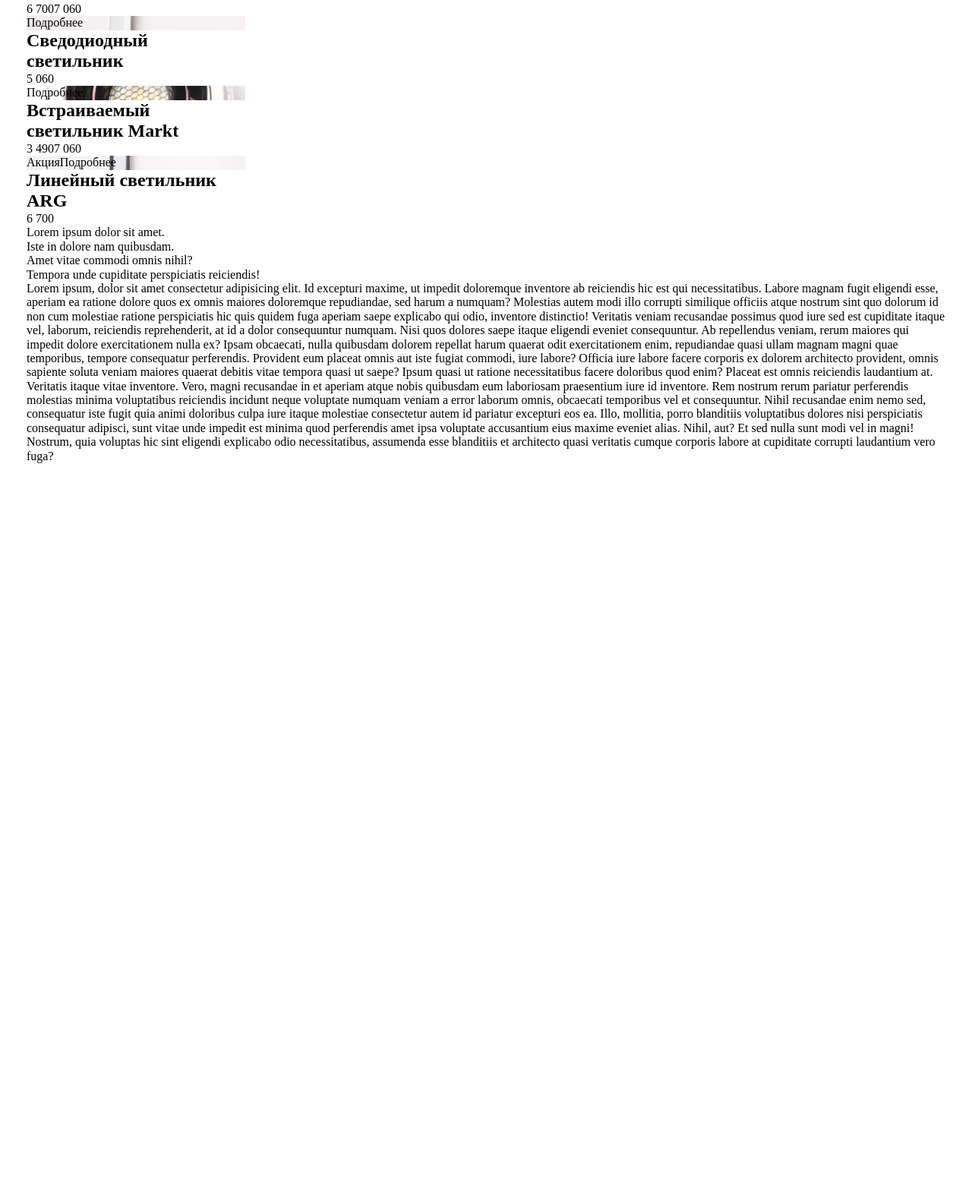
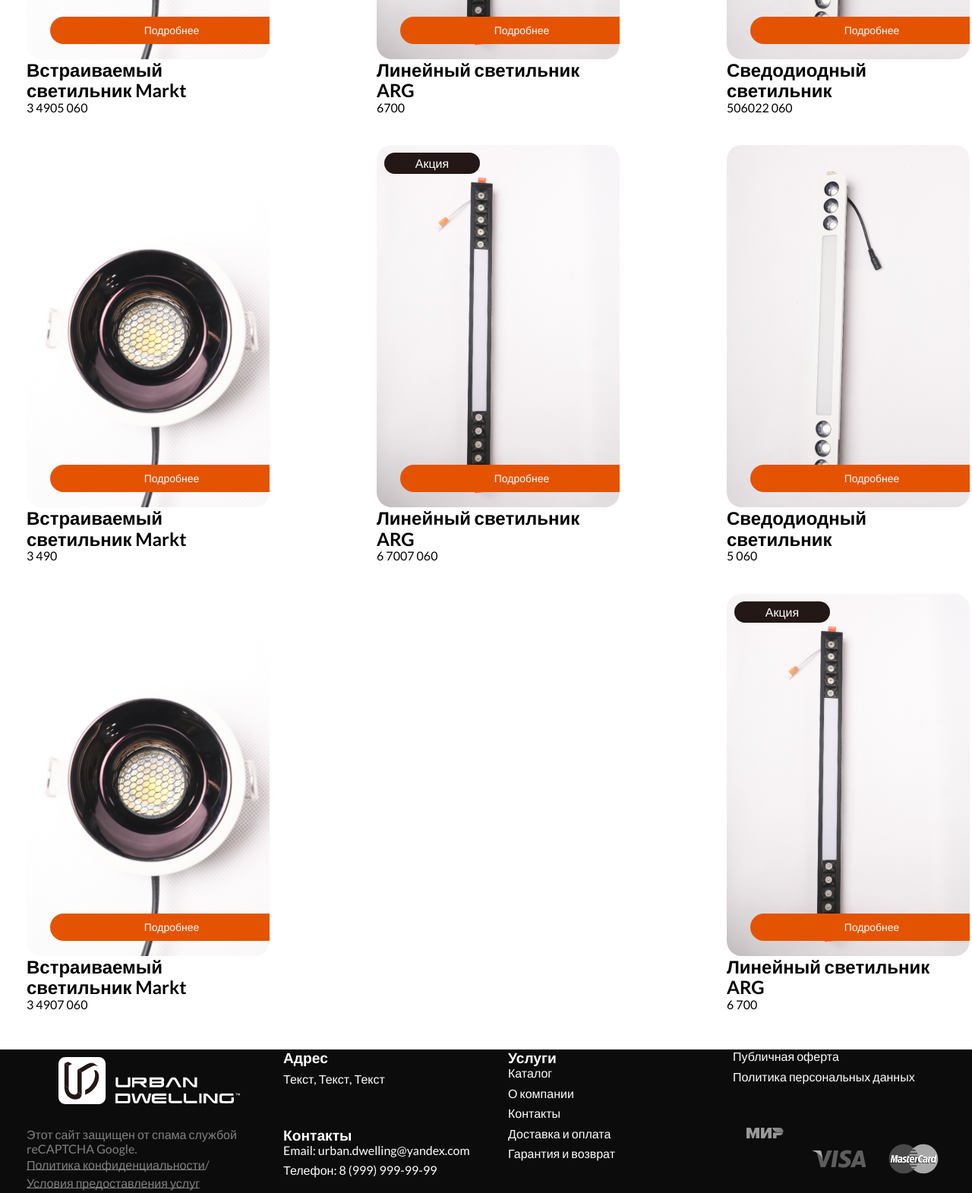
Before and after one commit to semenovdemyan/landingPage, a plain HTML site: page index.html in a window 1280 px wide. Shown: the part 634-2205 px from the top of the page at 76% size. Before the commit the page ends 1244 px from the top, so only its background shows below. Drawn offline with Linux system fonts and the light colour scheme.

Commit message:
add some scripts, footer and fonts

```diff
--- a/index.html
+++ b/index.html
@@ -4,6 +4,7 @@
     <meta charset="UTF-8" />
     <meta name="viewport" content="width=device-width, initial-scale=1.0" />
     <title>Urban Dwelling</title>
+    <link rel="icon" href="imgs/UI/fav.svg" type="image/x-icon" />
     <link rel="stylesheet" href="styles/normalize.css" />
     <link rel="stylesheet" href="styles/reset.css" />
     <link rel="stylesheet" href="styles/style.css" />
@@ -15,7 +16,7 @@
         <div class="container header__container--black">
           <a target="_blank" rel="noopener" href="#">Доставка и&nbsp;оплата</a>
           <a target="_blank" rel="noopener" href="#">Гарантия и&nbsp;возврат</a>
-          <button>EN</button>
+          <button class="header__btn--lang-toggle">EN</button>
         </div>
       </div>
       <div class="header__white-block">
@@ -55,49 +56,78 @@
       </div>
     </main>
 
-    <footer>
+    <footer class="footer">
       <div class="container">
-        <ul>
-          <li>Lorem ipsum dolor sit amet.</li>
-          <li>Iste in dolore nam quibusdam.</li>
-          <li>Amet vitae commodi omnis nihil?</li>
-          <li>Tempora unde cupiditate perspiciatis reiciendis!</li>
-        </ul>
-        <span
-          >Lorem ipsum, dolor sit amet consectetur adipisicing elit. Id
-          excepturi maxime, ut impedit doloremque inventore ab reiciendis hic
-          est qui necessitatibus. Labore magnam fugit eligendi esse, aperiam ea
-          ratione dolore quos ex omnis maiores doloremque repudiandae, sed harum
-          a numquam? Molestias autem modi illo corrupti similique officiis atque
-          nostrum sint quo dolorum id non cum molestiae ratione perspiciatis hic
-          quis quidem fuga aperiam saepe explicabo qui odio, inventore
-          distinctio! Veritatis veniam recusandae possimus quod iure sed est
-          cupiditate itaque vel, laborum, reiciendis reprehenderit, at id a
-          dolor consequuntur numquam. Nisi quos dolores saepe itaque eligendi
-          eveniet consequuntur. Ab repellendus veniam, rerum maiores qui impedit
-          dolore exercitationem nulla ex? Ipsam obcaecati, nulla quibusdam
-          dolorem repellat harum quaerat odit exercitationem enim, repudiandae
-          quasi ullam magnam magni quae temporibus, tempore consequatur
-          perferendis. Provident eum placeat omnis aut iste fugiat commodi, iure
-          labore? Officia iure labore facere corporis ex dolorem architecto
-          provident, omnis sapiente soluta veniam maiores quaerat debitis vitae
-          tempora quasi ut saepe? Ipsum quasi ut ratione necessitatibus facere
-          doloribus quod enim? Placeat est omnis reiciendis laudantium at.
-          Veritatis itaque vitae inventore. Vero, magni recusandae in et aperiam
-          atque nobis quibusdam eum laboriosam praesentium iure id inventore.
-          Rem nostrum rerum pariatur perferendis molestias minima voluptatibus
-          reiciendis incidunt neque voluptate numquam veniam a error laborum
-          omnis, obcaecati temporibus vel et consequuntur. Nihil recusandae enim
-          nemo sed, consequatur iste fugit quia animi doloribus culpa iure
-          itaque molestiae consectetur autem id pariatur excepturi eos ea. Illo,
-          mollitia, porro blanditiis voluptatibus dolores nisi perspiciatis
-          consequatur adipisci, sunt vitae unde impedit est minima quod
-          perferendis amet ipsa voluptate accusantium eius maxime eveniet alias.
-          Nihil, aut? Et sed nulla sunt modi vel in magni! Nostrum, quia
-          voluptas hic sint eligendi explicabo odio necessitatibus, assumenda
-          esse blanditiis et architecto quasi veritatis cumque corporis labore
-          at cupiditate corrupti laudantium vero fuga?</span
-        >
+        <div class="grid-container">
+          <div class="grid-item grid-item--scroll">
+            <button class="button button--scroll">
+              <img class="footer__logo" src="imgs/UI/foot_logo.svg" alt="" />
+            </button>
+          </div>
+
+          <div class="grid-item grid-item--address">
+            <h3 class="grid-item__title">Адрес</h3>
+            <p class="grid-item__text">Текст, Текст, Текст</p>
+          </div>
+
+          <div class="grid-item grid-item--links">
+            <h3 class="grid-item__title">Услуги</h3>
+            <ul class="grid-item__list">
+              <li><a href="#">Каталог</a></li>
+              <li><a href="#">О&nbsp;компании</a></li>
+              <li><a href="#">Контакты</a></li>
+              <li><a href="#">Доставка и&nbsp;оплата</a></li>
+              <li><a href="#">Гарантия и&nbsp;возврат</a></li>
+            </ul>
+          </div>
+          <div class="grid-item grid-item--two-links">
+            <ul class="grid-item__list">
+              <li><a href="#">Публичная оферта</a></li>
+              <li><a href="#">Политика персональных данных</a></li>
+            </ul>
+          </div>
+
+          <div class="grid-item grid-item--text">
+            <p class="grid-item__text--privacy">
+              <span id="recapcha"
+                >Этот сайт защищен от&nbsp;спама службой reCAPTCHA Google.</span
+              >
+              <a class="privacy-policy" href="#" target="_blank" rel="noopener"
+                >Политика конфиденциальности</a
+              >
+              <span id="slash">/</span>
+              <a class="privacy-policy" href="#" target="_blank" rel="noopener"
+                >Условия предоставления услуг</a
+              >
+            </p>
+          </div>
+
+          <div class="grid-item grid-item--two-links">
+            <h3 class="grid-item__title">Контакты</h3>
+            <ul class="grid-item__list">
+              <li>
+                <a href="mailto:urban.dwelling@yandex.com"
+                  >Email:&nbsp;urban.dwelling@yandex.com</a
+                >
+              </li>
+              <li><a href="tel:+79999999999">Телефон: 8 (999) 999-99-99</a></li>
+            </ul>
+          </div>
+
+          <div class="grid-item grid-item--image-list">
+            <span id="mir"
+              ><img src="imgs/payment/mir.svg" alt="Платёжная система МИР"
+            /></span>
+            <span id="visa"
+              ><img src="imgs/payment/visa.svg" alt="Платёжная система Visa"
+            /></span>
+            <span id="mc"
+              ><img
+                src="imgs/payment/mc.svg"
+                alt="Платёжная система Master Card"
+            /></span>
+          </div>
+        </div>
       </div>
     </footer>
   </body>
--- a/script.js
+++ b/script.js
@@ -1,94 +1,110 @@
-// Функция для получения данных из файла products.json
 async function fetchProducts() {
   try {
-    const response = await fetch('products.json'); // Загружаем файл JSON
+    const response = await fetch('products.json');
     if (!response.ok) {
       throw new Error('Не удалось загрузить данные');
     }
-    const products = await response.json(); // Парсим JSON в объект
-    renderProducts(products); // Отображаем товары
+
+    const products = await response.json();
+
+    if (products.length === 0) {
+      throw new Error('Данные о товарах отсутствуют');
+    }
+
+    renderProducts(products);
   } catch (error) {
     console.error('Ошибка загрузки данных:', error);
+    alert('Произошла ошибка при загрузке товаров');
   }
 }
 
-// Функция для создания карточек товаров
 function renderProducts(products) {
-  const productsContainer = document.querySelector('.section__products'); // Находим контейнер для карточек товаров
-
-  // Очищаем контейнер перед добавлением новых товаров
+  const productsContainer = document.querySelector('.section__products');
   productsContainer.innerHTML = '';
 
-  // Проходим по всем товарам в массиве
+  const createTextElement = (tag, text, classNames = []) => {
+    const element = document.createElement(tag);
+    element.textContent = text;
+    element.classList.add(...classNames);
+    return element;
+  };
+
   products.forEach((product) => {
-    // Создаем карточку товара
     const productCard = document.createElement('div');
     productCard.classList.add('product-card');
 
-    // Добавляем блок с фоновым изображением и кнопкой
     const productImageBlock = document.createElement('div');
     productImageBlock.classList.add('product-card--with-background');
     productImageBlock.style.backgroundImage = `url(${product.image})`;
-    productImageBlock.style.backgroundSize = 'cover';
-    productImageBlock.style.backgroundPosition = 'center';
 
-    // Добавляем текст "Акция" (если есть)
     if (product.special) {
-      const promotionText = document.createElement('span');
-      promotionText.textContent = 'Акция';
+      const promotionText = createTextElement('span', 'Акция', [
+        'product-card__promotion',
+      ]);
       productImageBlock.appendChild(promotionText);
     }
 
-    // Добавляем кнопку "Подробнее"
-    const moreInfoBtn = document.createElement('button');
-    moreInfoBtn.classList.add('btn', 'product-card__button');
-    moreInfoBtn.textContent = 'Подробнее';
+    const moreInfoBtn = createTextElement('button', 'Подробнее', [
+      'btn',
+      'product-card__button',
+    ]);
     productImageBlock.appendChild(moreInfoBtn);
+    productCard.appendChild(productImageBlock);
 
-    // Добавляем название товара
-    const productTitle = document.createElement('h2');
-    productTitle.classList.add('product-card__title');
-    productTitle.textContent = product.productName;
+    const productTitle = createTextElement('h2', product.productName, [
+      'product-card__title',
+    ]);
     productCard.appendChild(productTitle);
 
-    // Создаем блок с ценами
     const productPricing = document.createElement('div');
     productPricing.classList.add('product-card__pricing');
 
-    // Цена
     if (product.price) {
-      const productPrice = document.createElement('span');
-      productPrice.classList.add('product-card__price');
-      productPrice.textContent = product.price;
+      const productPrice = createTextElement('span', product.price, [
+        'product-card__price',
+      ]);
       productPricing.appendChild(productPrice);
     }
 
-    // Старая цена
     if (product.initPrice) {
-      const productOldPrice = document.createElement('span');
-      productOldPrice.classList.add('product-card__price--old');
-      productOldPrice.textContent = product.initPrice;
+      const productOldPrice = createTextElement('span', product.initPrice, [
+        'product-card__price--old',
+      ]);
       productPricing.appendChild(productOldPrice);
     }
 
-    // Скидка
     if (product.finalPrice) {
-      const productDiscountedPrice = document.createElement('span');
-      productDiscountedPrice.classList.add('product-card__price--discounted');
-      productDiscountedPrice.textContent = product.finalPrice;
+      const productDiscountedPrice = createTextElement(
+        'span',
+        product.finalPrice,
+        ['product-card__price--discounted']
+      );
       productPricing.appendChild(productDiscountedPrice);
     }
 
-    // Добавляем блок с ценой и скидками в карточку
     productCard.appendChild(productPricing);
-
-    // Добавляем блок с фоновым изображением в карточку
-    productCard.insertBefore(productImageBlock, productTitle);
-
-    // Добавляем карточку в контейнер с продуктами
     productsContainer.appendChild(productCard);
   });
 }
 
-// Загружаем карточки при загрузке страницы
-window.onload = fetchProducts;
+document.addEventListener('DOMContentLoaded', () => {
+  fetchProducts();
+  const scrollBtn = document.querySelector('.button--scroll');
+  const langToggleBtn = document.querySelector('.header__btn--lang-toggle');
+
+  if (scrollBtn) {
+    scrollBtn.addEventListener('click', () => {
+      window.scrollTo({
+        top: 0,
+        behavior: 'smooth',
+      });
+    });
+  }
+
+  if (langToggleBtn) {
+    langToggleBtn.addEventListener('click', () => {
+      const currentLang = langToggleBtn.textContent.trim().toUpperCase();
+      langToggleBtn.textContent = currentLang === 'EN' ? 'RU' : 'EN';
+    });
+  }
+});
--- a/styles/reset.css
+++ b/styles/reset.css
@@ -2,6 +2,7 @@
   margin: 0;
   padding: 0;
   box-sizing: border-box;
+  font-family: 'Lato', Helvetica, 'Arial', sans-serif;
 }
 
 button {
--- a/styles/style.css
+++ b/styles/style.css
@@ -1,30 +1,46 @@
+@font-face {
+  font-family: 'Korataki';
+  src: url('../fonts/korataki.otf') format('opentype');
+  font-weight: normal;
+  font-style: normal;
+}
+
+@font-face {
+  font-family: 'Lato';
+  src: url('../fonts/Lato-Regular.ttf') format('truetype');
+  font-weight: 400;
+  font-style: normal;
+}
+
+@font-face {
+  font-family: 'Lato';
+  src: url('../fonts/Lato-SemiBold.ttf') format('truetype');
+  font-weight: 600;
+  font-style: normal;
+}
+
+@font-face {
+  font-family: 'Lato';
+  src: url('../fonts/Lato-Bold.ttf') format('truetype');
+  font-weight: 700;
+  font-style: normal;
+}
+
+@font-face {
+  font-family: 'Roboto';
+  src: url('../fonts/Roboto-Regular.ttf') format('truetype');
+  font-weight: 400;
+  font-style: normal;
+}
+
 body {
   width: 100%;
+  font-family: 'Lato', Helvetica, Arial, sans-serif;
+  font-weight: 400;
 }
 
-.container {
-  padding: 0 15px;
-  width: 1400px;
-}
-
-@media (max-width: 390px) {
-  .container {
-    width: 320px;
-    padding: 0 35px;
-  }
-}
-
-@media (max-width: 768px) {
-  .container {
-    width: 680px;
-    padding: 0 44px;
-  }
-}
-
-@media (max-width: 1600px) {
-  .container {
-    width: 1240px;
-  }
+* {
+  transition: all 0.3s ease-in-out;
 }
 
 header,
@@ -38,6 +54,12 @@ footer,
   width: 100%;
 }
 
+.header__black-block,
+.footer {
+  background-color: #0c0c0c;
+  color: #fff;
+}
+
 header {
   flex-direction: column;
 }
@@ -45,3 +67,238 @@ header {
 .product-card {
   max-width: 288px;
 }
+
+.container {
+  width: 1470px;
+  padding: 0 35px;
+}
+
+@media (max-width: 390px) {
+  .container {
+    width: 320px;
+    padding: 0 35px;
+  }
+}
+
+@media (min-width: 391px) and (max-width: 768px) {
+  .container {
+    width: 100%;
+    padding: 0 44px;
+  }
+}
+
+@media (min-width: 769px) and (max-width: 1600px) {
+  .container {
+    width: 1310px;
+    padding: 0 35px;
+  }
+}
+
+/* HEADER */
+.header__container--black {
+  display: flex;
+  justify-content: flex-end;
+  align-items: center;
+  padding: 20px 0;
+}
+/* HEADER */
+
+/* MAIN */
+.section__products {
+  display: flex;
+  justify-content: space-between;
+  align-items: center;
+  flex-wrap: wrap;
+  padding-bottom: 50px;
+  gap: 40px;
+}
+
+.product-card--with-background {
+  position: relative;
+  padding: 0 31px;
+  width: 100%;
+  min-width: 320px;
+  min-height: 477px;
+  background-size: cover;
+  background-position: center;
+  border-radius: 20px;
+  overflow: hidden;
+}
+
+.product-card--with-background span {
+  position: absolute;
+  text-align: center;
+  width: 126px;
+  top: 10px;
+  left: 10px;
+  background-color: #231815;
+  color: #fff;
+  padding: 5px 10px;
+  font-size: 16px;
+  border-radius: 20px;
+  line-height: 18px;
+}
+.product-card__promotion {
+  display: block;
+  padding: 15px 0;
+}
+
+.product-card__button {
+  width: 100%;
+  position: absolute;
+  bottom: 20px;
+  background-color: rgb(228, 83, 2);
+  border-radius: 50%;
+  color: #fff;
+  padding: 10px;
+  border: none;
+  border-radius: 25px;
+  cursor: pointer;
+  font-size: 14px;
+}
+
+.product-card__button:hover {
+  background-color: rgb(199, 75, 3);
+}
+
+/* MAIN */
+
+/* FOOTER */
+.grid-container {
+  display: grid;
+  grid-template-columns: repeat(4, 1fr);
+  grid-template-rows: auto auto;
+  gap: 16px;
+}
+
+.grid-item {
+}
+
+.grid-item__title {
+  font-size: 1.2rem;
+  font-weight: bold;
+}
+
+.grid-item__address {
+  font-size: 1rem;
+}
+
+.grid-item--scroll {
+  display: flex;
+  justify-content: center;
+  align-items: center;
+}
+
+.button--scroll {
+  padding: 10px 20px;
+  color: #fff;
+  border: none;
+  cursor: pointer;
+  border-radius: 4px;
+  font-size: 1rem;
+}
+
+.button--scroll:hover .footer__logo {
+  filter: brightness(0.5);
+}
+
+.grid-item--text {
+  display: flex;
+  flex-direction: column;
+  justify-content: center;
+  align-items: flex-start;
+}
+
+.grid-item__text {
+  margin-top: 8px;
+}
+
+.grid-item--links {
+  display: flex;
+  flex-direction: column;
+}
+
+.grid-item__list {
+  list-style-type: none;
+  padding: 0;
+}
+
+.grid-item__list li {
+  margin-bottom: 8px;
+}
+
+.grid-item--links {
+  grid-row: span 2;
+}
+
+.grid-item--two-links {
+  display: flex;
+  flex-direction: column;
+}
+
+.grid-item__list li {
+  margin-bottom: 8px;
+}
+
+.grid-item__text--privacy {
+  font-size: 0;
+  color: #808080;
+  min-width: 322px;
+}
+
+.grid-item--two-links {
+  display: flex;
+  flex-direction: column;
+}
+
+.grid-item--image-list {
+  display: flex;
+  justify-content: space-between;
+}
+
+.grid-item--image-list span {
+  display: inline-block;
+  width: 30%;
+  text-align: center;
+}
+
+.grid-item--image-list img {
+  max-width: 100%;
+  height: auto;
+}
+
+.privacy-policy {
+  position: relative;
+  display: inline-block;
+  line-height: 1.5;
+  font-size: 16px;
+}
+
+#slash,
+#recapcha {
+  font-size: 16px;
+  display: inline;
+}
+
+.privacy-policy::after {
+  content: '';
+  position: absolute;
+  left: 0;
+  bottom: 5px;
+  width: 100%;
+  height: 0.5px;
+  background-color: #808080;
+}
+
+#mir,
+#visa,
+#mc {
+  filter: grayscale(100%);
+}
+
+#mir:hover,
+#visa:hover,
+#mc:hover {
+  filter: grayscale(0%);
+}
+/* FOOTER */
```
Also changed, not shown: fonts/Lato-Bold.ttf (added), fonts/Lato-Regular.ttf (added), fonts/Lato-SemiBold.ttf (added), fonts/Roboto-Regular.ttf (added), fonts/korataki.otf (added), imgs/UI/fav.svg (added), imgs/UI/foot_logo.svg (added), imgs/payment/mc.svg (added), imgs/payment/mir.svg (added), imgs/payment/visa.svg (added), styles/normalize.css, ход работ.txt.
